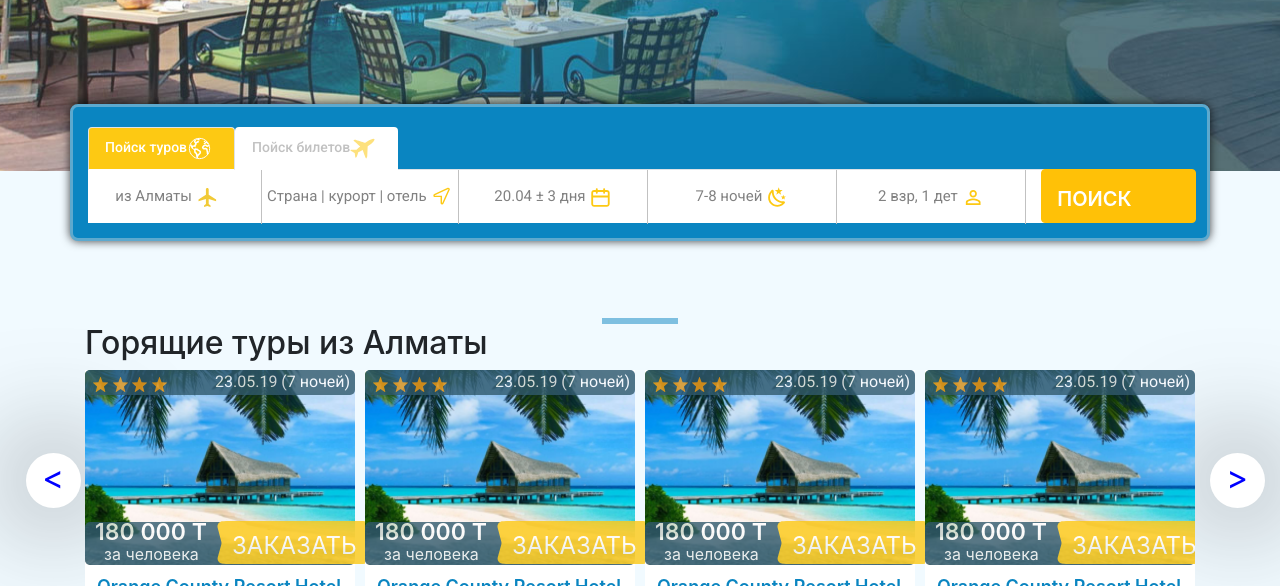
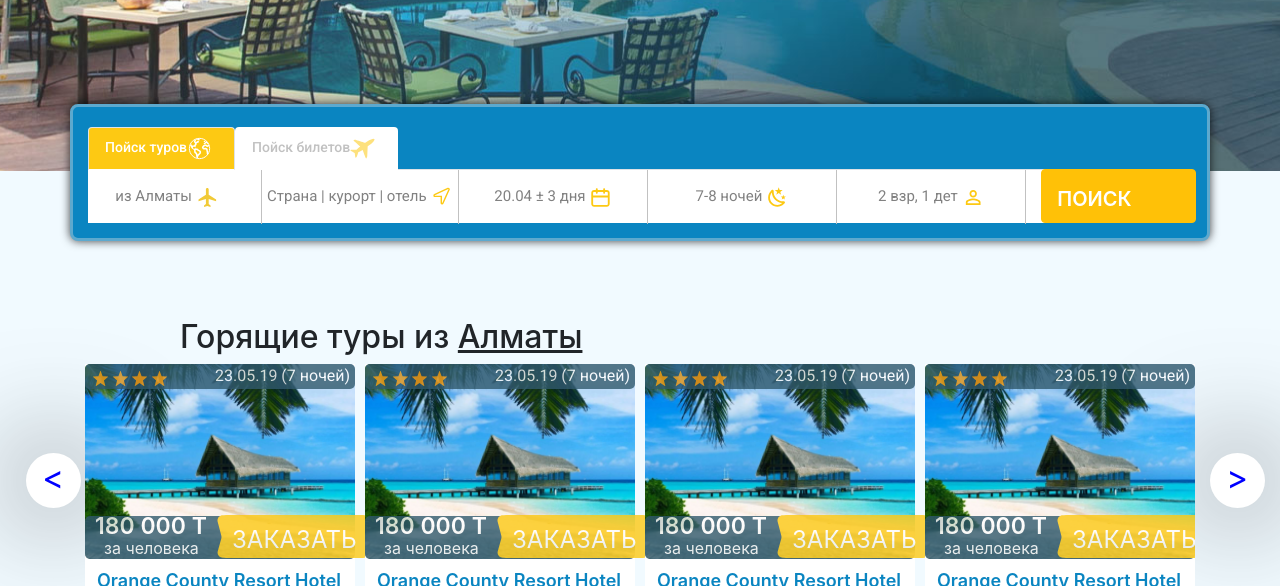
Before and after one commit to sogovegetaa/turr, a plain HTML site: page index.html in a window 1280 px wide. Shown: the part 514-1100 px from the top of the page. Drawn offline with nearby package versions, Linux system fonts and the light colour scheme.

Commit message:
Update index.html

```diff
--- a/index.html
+++ b/index.html
@@ -217,7 +217,17 @@
 		</div>
 		<div class="container">
 			<div class="tour-title">
-				<h2><hr class="first">Горящие туры из Алматы</h2>
+				<div class="row">
+					<div class="col-1 line-left-d">
+						<div class="line-left"></div>
+					</div>
+					<div class="col-5 tour-text">
+						<h2 class="tour-span">Горящие туры из <span><u>Алматы</u></span></h2>
+					</div>
+					<div class="col-6 line-right-d">
+						<div class="line-right"></div>
+					</div>
+				</div>
 			</div>
 
 			<div id="wwss" class="owl-carousel sliderWapper owl-theme">
```
